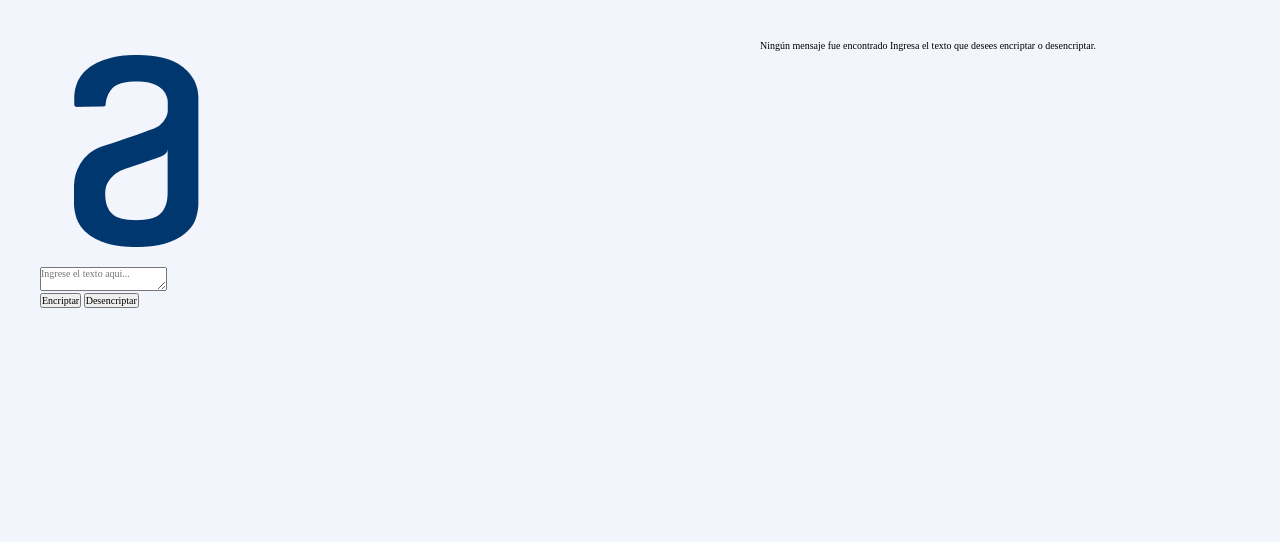
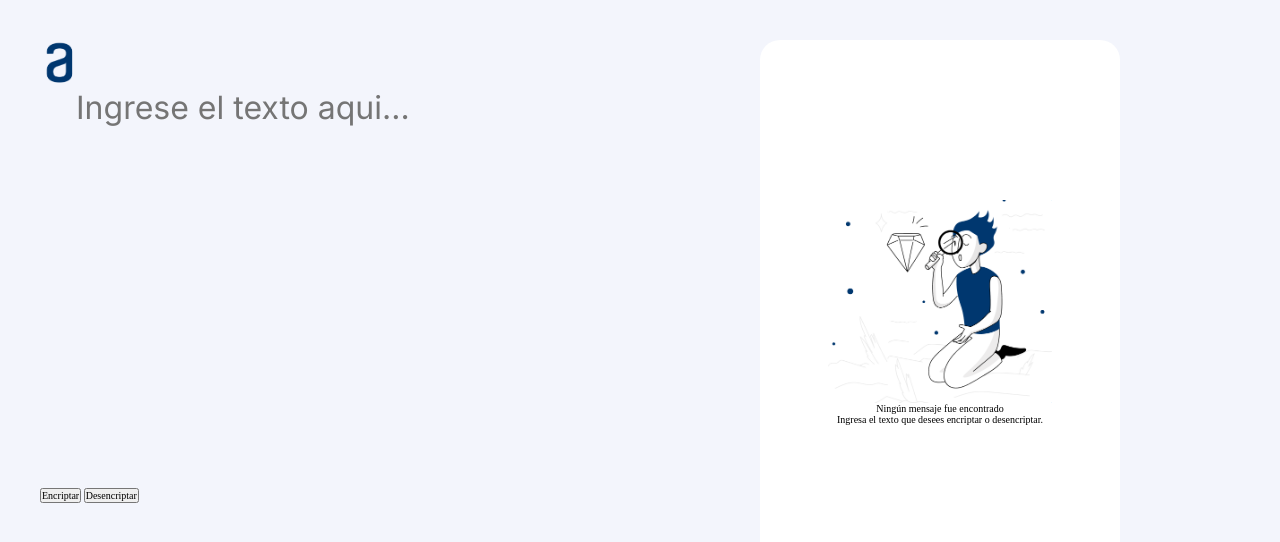
Before and after one commit to gabrielveliz/Desafio_1_OracleOne, a plain HTML site: page index.html in a window 1280 px wide. Drawn offline with Linux system fonts and the light colour scheme.

Commit message:
creacion de fuente Inter

```diff
--- a/index.html
+++ b/index.html
@@ -3,6 +3,9 @@
 <head>
     <meta charset="UTF-8">
     <meta name="viewport" content="width=device-width, initial-scale=1.0">
+    <link rel="preconnect" href="https://fonts.googleapis.com">
+    <link rel="preconnect" href="https://fonts.gstatic.com" crossorigin>
+    <link href="https://fonts.googleapis.com/css2?family=Inter:wght@100..900&display=swap" rel="stylesheet">
     <link rel="stylesheet" href="./styles/style.css">
     <title>Desafio 1 - Encriptador de Texto</title>
 </head>
@@ -11,10 +14,10 @@
     <main>
         <div class="cont_textarea_botones">
             <!-- contenedor textarea y botones -->
-            <div>
+            <div class="cont_icon">
                 <img src="./Assets/logo.PNG" alt="logo de alura">
             </div>
-            <div>
+            <div class="cont_textarea">
                 <textarea name="textinput" id="textinput" placeholder="Ingrese el texto aqui..."></textarea>
             </div>
             <div>
@@ -22,8 +25,9 @@
                 <button>Desencriptar</button>
             </div>
         </div>
-        <div>
+        <div class="cont_tex_des">
             <!-- contendor texto encriptado/desencriptado -->
+                <img src="./Assets/mujer_lupa.PNG" alt="Mujer Lupa">
                 <span>Ningún mensaje fue encontrado</span>
                 <span>Ingresa el texto que desees encriptar o desencriptar.</span>
         </div>
--- a/styles/style.css
+++ b/styles/style.css
@@ -33,8 +33,38 @@ main{
     display: grid;
     grid-template-columns: 60% 30%;
 }
-
+.cont_icon img{
+    width: 4rem;
+}
 .cont_textarea_botones{
     display: flex;
     flex-direction: column;
 }
+.cont_textarea{
+    display: flex;
+    justify-content: center;
+    font-size: 3.2rem;
+}
+
+.cont_textarea textarea{
+    width: 90%;
+    height: 40rem;
+    background-color: #F3F5FC;
+    border:none;
+    font-family: "Inter", sans-serif;
+    outline: none;
+    resize: none;
+    color: #0A3871;
+}
+.cont_tex_des{
+  background-color: white;
+  border-radius: 2rem;
+  display: flex;
+  flex-direction: column;
+  justify-content: center;
+  align-items: center;
+  padding: 16rem 4rem;
+}
+.cont_tex_des img{
+  width: 80%;
+}
```
